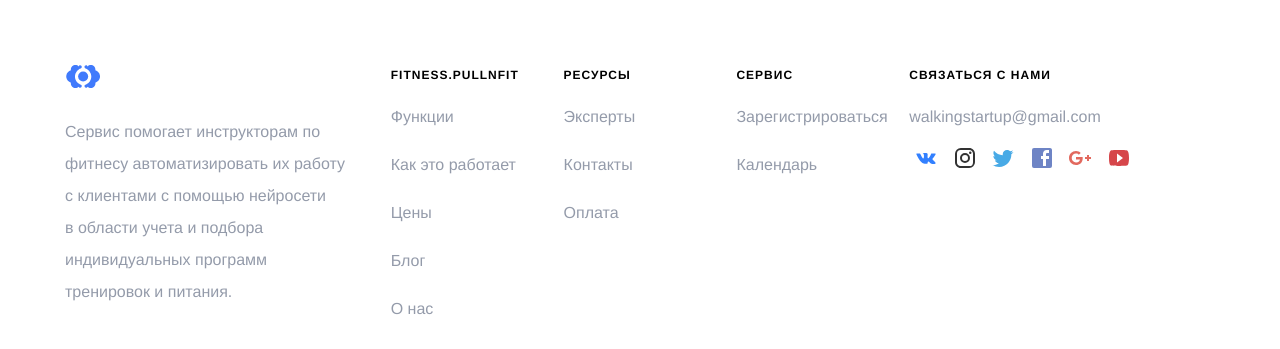
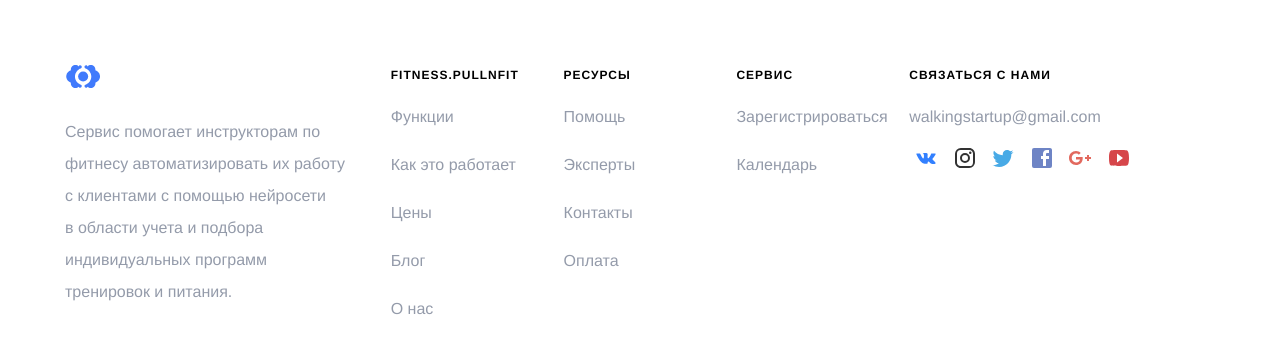
Before and after one commit to RakhimyanTim/fitness.github.io, a Jekyll site: the page built from pages/index.html, in a window 1280 px wide and 900 px high, scrolled down 3305 px. Shown: the part 360-709 px from the top of the window. Built offline with Jekyll 4.4.1, drawn with Linux system fonts in a browser that asks for light colours; some web fonts are replaced.

Commit message:
Update footer.html

```diff
--- a/_includes/navigation/footer.html
+++ b/_includes/navigation/footer.html
@@ -16,6 +16,7 @@
 			</ul>
 			<ul>
 				<li><h4>Ресурсы</h4></li>
+				<li><a href="https://help.fitness.pullnfit.ru">Помощь</a></li>
 				<li><a href="/experts/">Эксперты</a></li>
 				<li><a href="/contact/">Контакты</a></li>
 				<li><a href="http://yasobe.ru/na/fitnesspullnfit">Оплата</a></li>
```
